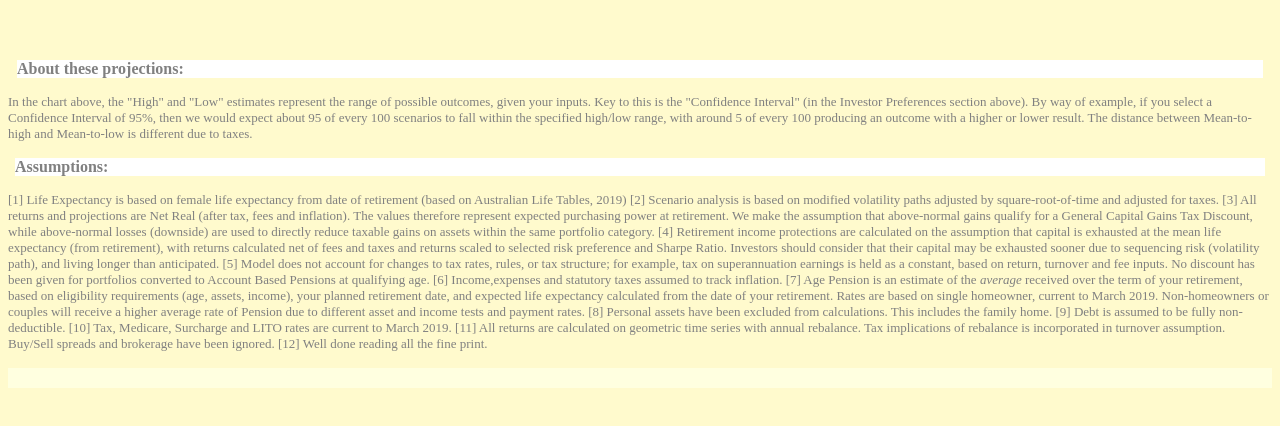
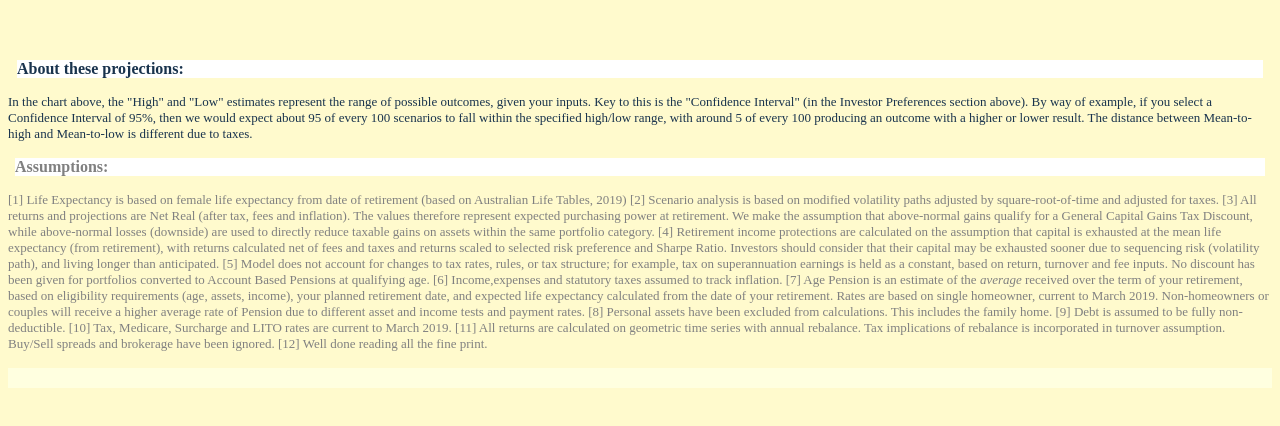
Before and after one commit to mitch895/demo1, a plain HTML site: page index.html in a window 1280 px wide. Shown: the part 2181-2607 px from the top of the page. Drawn offline with nearby package versions, Linux system fonts and the light colour scheme; a script that the page names is missing.

Commit message:
Update index.html

```diff
--- a/index.html
+++ b/index.html
@@ -816,10 +816,10 @@ Assets & Liabilities
 
 
 <legend>
-<strong><ul style="color: gray; background-color:white ">
+<strong><ul style="color:#19334d; background-color:white ">
 About these projections: </ul></strong></legend><p>
 
-<font size="2" style="color:gray">
+<font size="2" style="color:#19334d">
 In the chart above, the "High" and "Low" estimates represent the range of possible outcomes, given your inputs.  Key to this is the "Confidence Interval" (in the Investor Preferences section above).  By way of example, if you select a Confidence Interval of 95%, then we would expect about 95 of every 100 scenarios to fall within the specified high/low range, with around 5 of every 100 producing an outcome with a higher or lower result.  The distance between Mean-to-high and Mean-to-low is different due to taxes.
 
 </font>
```
